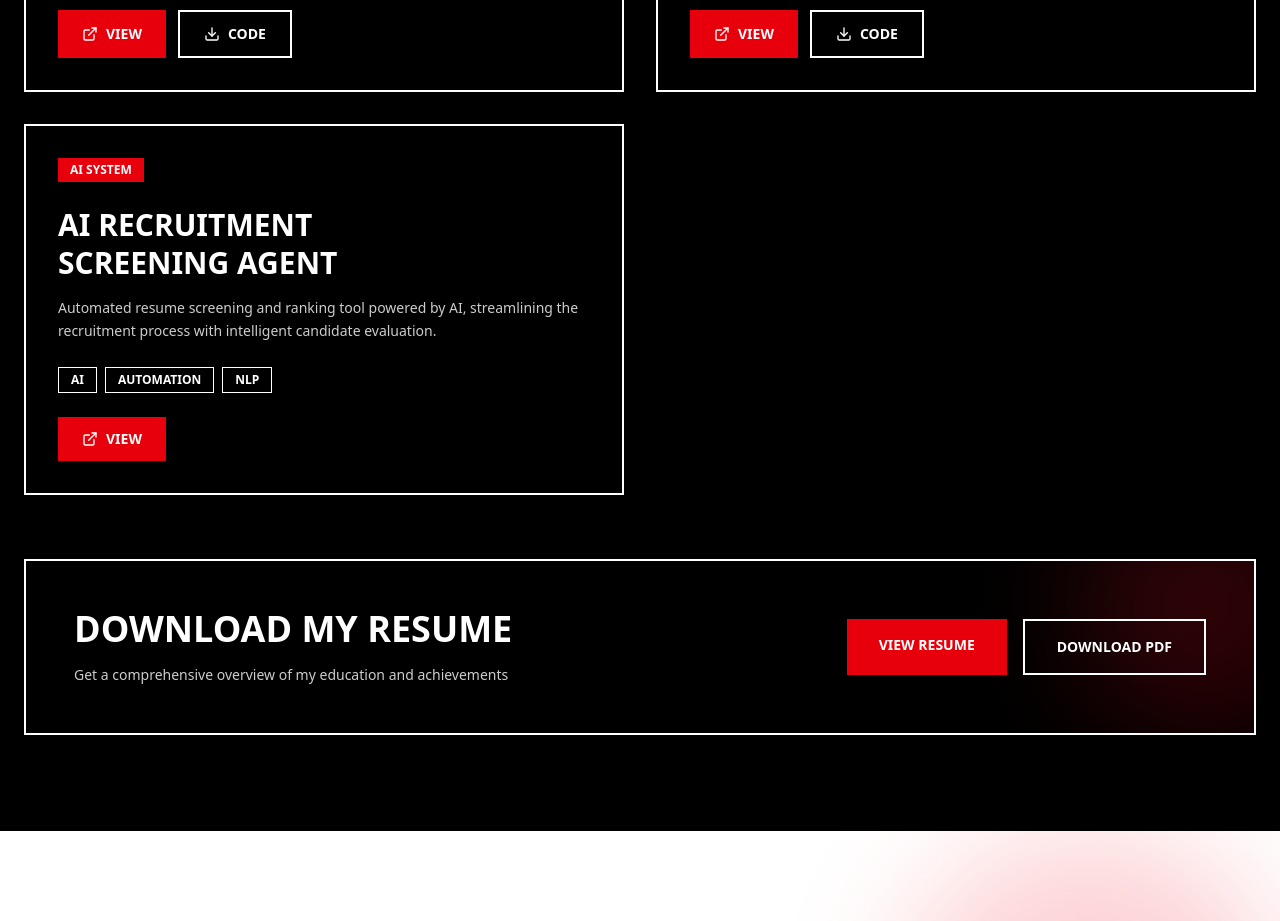
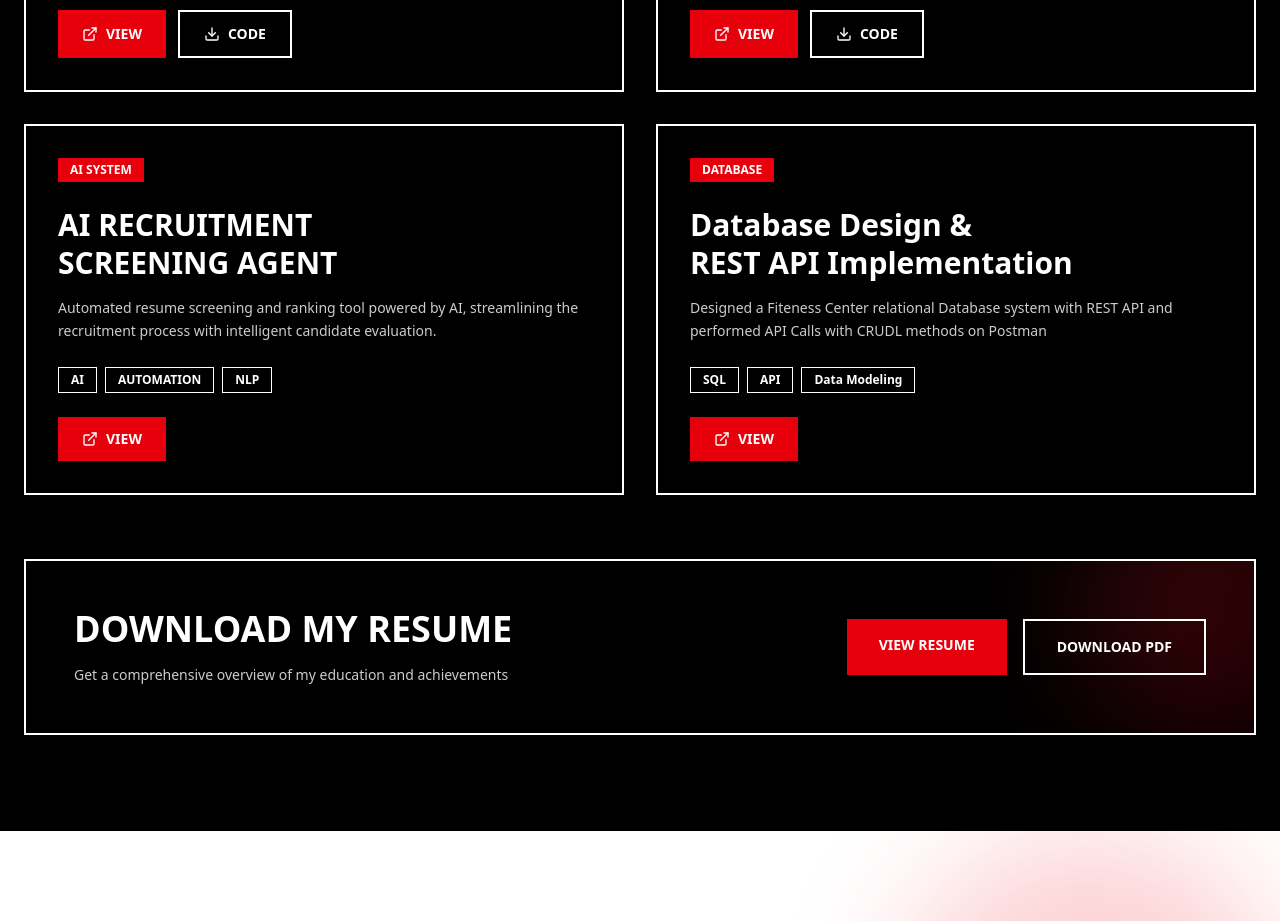
Before and after one commit to prudhvi040/PP-sample, a React (Vite) app: page / in a window 1280 px wide. Shown: the part 4020-4941 px from the top of the page. Built offline with nearby package versions, Linux system fonts and the light colour scheme.

Commit message:
TRAIL added DE project

```diff
--- a/src/components/Projects.tsx
+++ b/src/components/Projects.tsx
@@ -53,6 +53,16 @@ const projects = [
     category: 'AI SYSTEM',
     links: {
       view: 'https://run.relay.app/workflows/cmk76s5ii02nc00knfzqx7zb2/edit'
+    }
+  },
+  {
+    title: 'Database Design &',
+    subtitle: 'REST API Implementation',
+    description: 'Designed a Fiteness Center relational Database system with REST API and performed API Calls with CRUDL methods on Postman',
+    tech: ['SQL', 'API', 'Data Modeling'],
+    category: 'DATABASE',
+    links: {
+      view: 'https://supabase.com/dashboard/project/ysxbypempauffzsqnhkg/sql/d60f0ac4-78da-40e2-b95a-c2cf28d60e43'
     }
   },
 ];
```
Also changed, not shown: 1 other file (tests, documents, lock files or other folders).
